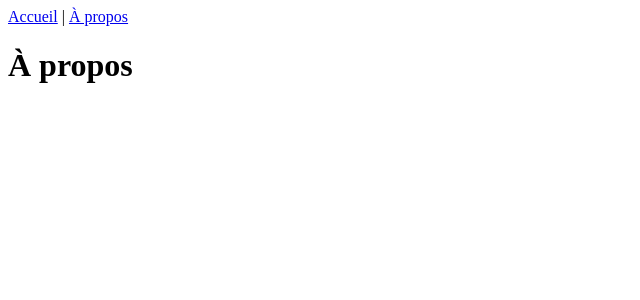
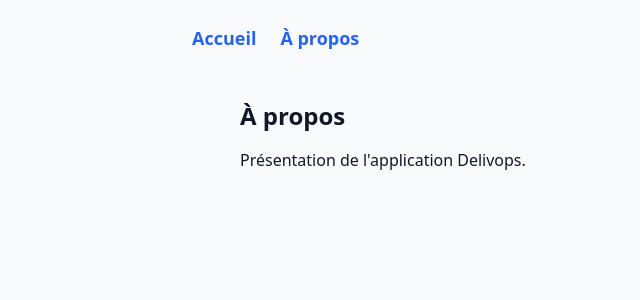
Before and after one commit to delivops-app/delivops, a React (Vite) app in the folder delivops-app/: page /about in a window 1280 px wide. Shown: the top 300 px of the page, without its empty margins (0-640 px from the left). Built offline with nearby package versions, Linux system fonts and the light colour scheme.

Commit message:
essai Tailwind

```diff
--- a/delivops-app/package.json
+++ b/delivops-app/package.json
@@ -19,13 +19,10 @@
     "@types/react": "^19.1.8",
     "@types/react-dom": "^19.1.6",
     "@vitejs/plugin-react": "^4.6.0",
-    "autoprefixer": "^10.4.21",
     "eslint": "^9.30.1",
     "eslint-plugin-react-hooks": "^5.2.0",
     "eslint-plugin-react-refresh": "^0.4.20",
     "globals": "^16.3.0",
-    "postcss": "^8.5.6",
-    "tailwindcss": "^4.1.11",
     "vite": "^7.0.4"
   }
 }
--- a/delivops-app/src/App.jsx
+++ b/delivops-app/src/App.jsx
@@ -1,35 +1,31 @@
-// On importe les composants nécessaires depuis la librairie react-router-dom
-// - Routes : pour regrouper toutes les routes de l’application
-// - Route : pour définir une correspondance entre une URL et un composant
-// - Link : pour créer des liens de navigation sans recharger la page
+// On importe les composants nécessaires depuis react-router-dom
 import { Routes, Route, Link } from 'react-router-dom';
 
-// On importe les composants des pages que l’on souhaite afficher selon l’URL
+// On importe les pages de l'application
 import Home from './pages/Home';
 import About from './pages/About';
 
-// Composant principal de l’application
+// On importe le layout global qui gère l'apparence (marges, centrage, etc.)
+import AppLayout from './components/AppLayout';
+
+// Composant principal de l'application
 function App() {
   return (
-    <div>
-      {/* Barre de navigation simple avec deux liens.
-          <Link> est une alternative à <a>, mais sans recharger la page */}
-      <nav style={{ marginBottom: '1rem' }}>
-        <Link to="/">Accueil</Link> | <Link to="/about">À propos</Link>
+    <AppLayout>
+      {/* Barre de navigation en haut de la page */}
+      <nav className="mb-6 flex gap-6 text-blue-600 font-semibold text-lg">
+        <Link to="/" className="hover:underline">Accueil</Link>
+        <Link to="/about" className="hover:underline">À propos</Link>
       </nav>
 
-      {/* Définition des routes de l’application.
-          Chaque <Route> associe un chemin (path) à un composant à afficher (element) */}
+      {/* Définition des routes visibles selon l’URL */}
       <Routes>
-        {/* Si l’URL est exactement '/', on affiche le composant Home */}
         <Route path="/" element={<Home />} />
-
-        {/* Si l’URL est '/about', on affiche le composant About */}
         <Route path="/about" element={<About />} />
       </Routes>
-    </div>
+    </AppLayout>
   );
 }
 
-// On exporte le composant App pour qu’il soit utilisé ailleurs (notamment dans main.jsx)
+// On exporte le composant pour l’utiliser dans main.jsx
 export default App;
--- /dev/null
+++ b/delivops-app/src/components/AppLayout.jsx
@@ -0,0 +1,9 @@
+export default function AppLayout({ children }) {
+    return (
+      <div className="min-h-screen bg-gray-50 text-gray-900 px-4 sm:px-8 md:px-12 py-6">
+        <div className="max-w-4xl mx-auto">
+          {children}
+        </div>
+      </div>
+    );
+  }
--- a/delivops-app/src/pages/about.jsx
+++ b/delivops-app/src/pages/about.jsx
@@ -1,3 +1,10 @@
+import AppLayout from '../components/AppLayout';
+
 export default function About() {
-    return <h1>À propos</h1>;
-  }
+  return (
+    <AppLayout>
+      <h1 className="text-2xl font-bold">À propos</h1>
+      <p className="mt-4">Présentation de l'application Delivops.</p>
+    </AppLayout>
+  );
+}
--- a/delivops-app/src/pages/home.jsx
+++ b/delivops-app/src/pages/home.jsx
@@ -1,10 +1,11 @@
 import DeliveryFormGroup from '../components/DeliveryFormGroup';
+import AppLayout from '../components/AppLayout';
 
 export default function Home() {
   return (
-    <div>
+    <AppLayout>
       <h1>Accueil</h1>
       <DeliveryFormGroup />
-    </div>
+    </AppLayout>
   );
 }
```
Also changed, not shown: 1 other file (tests, documents, lock files or other folders).
